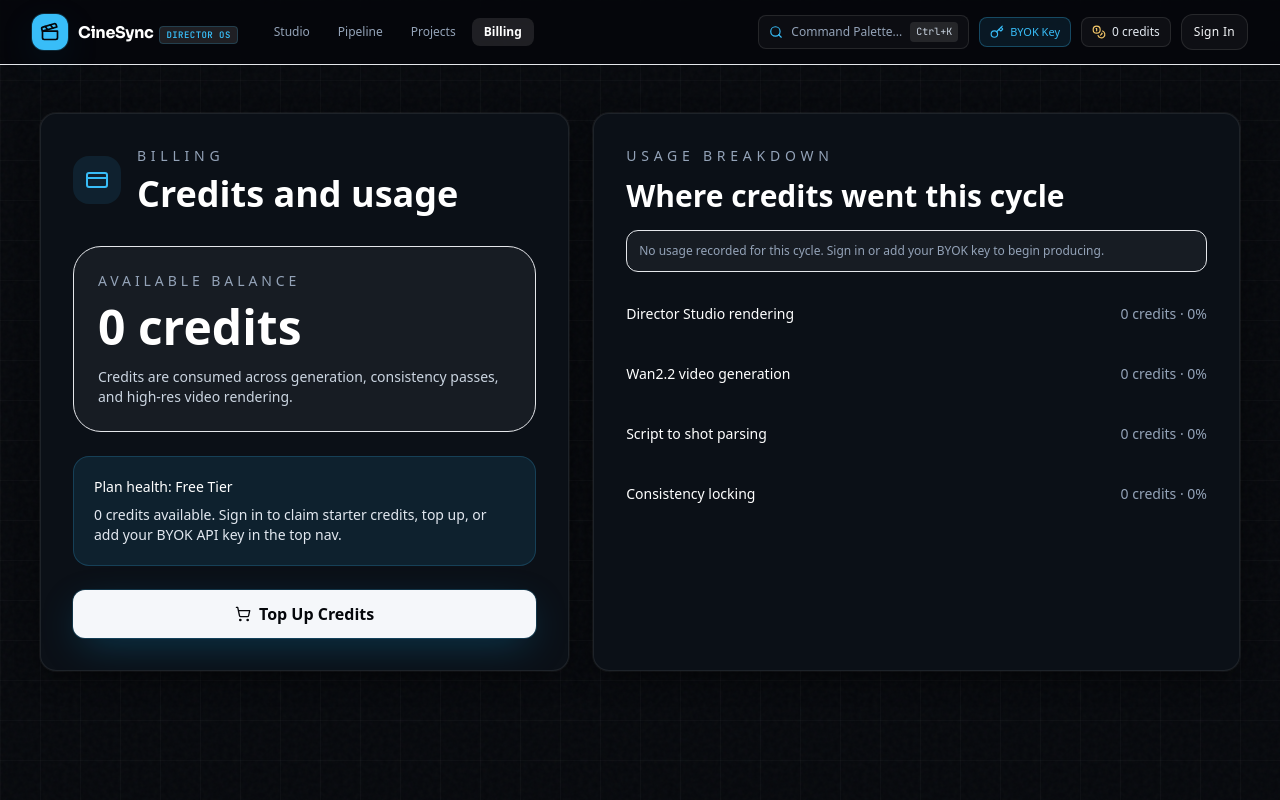
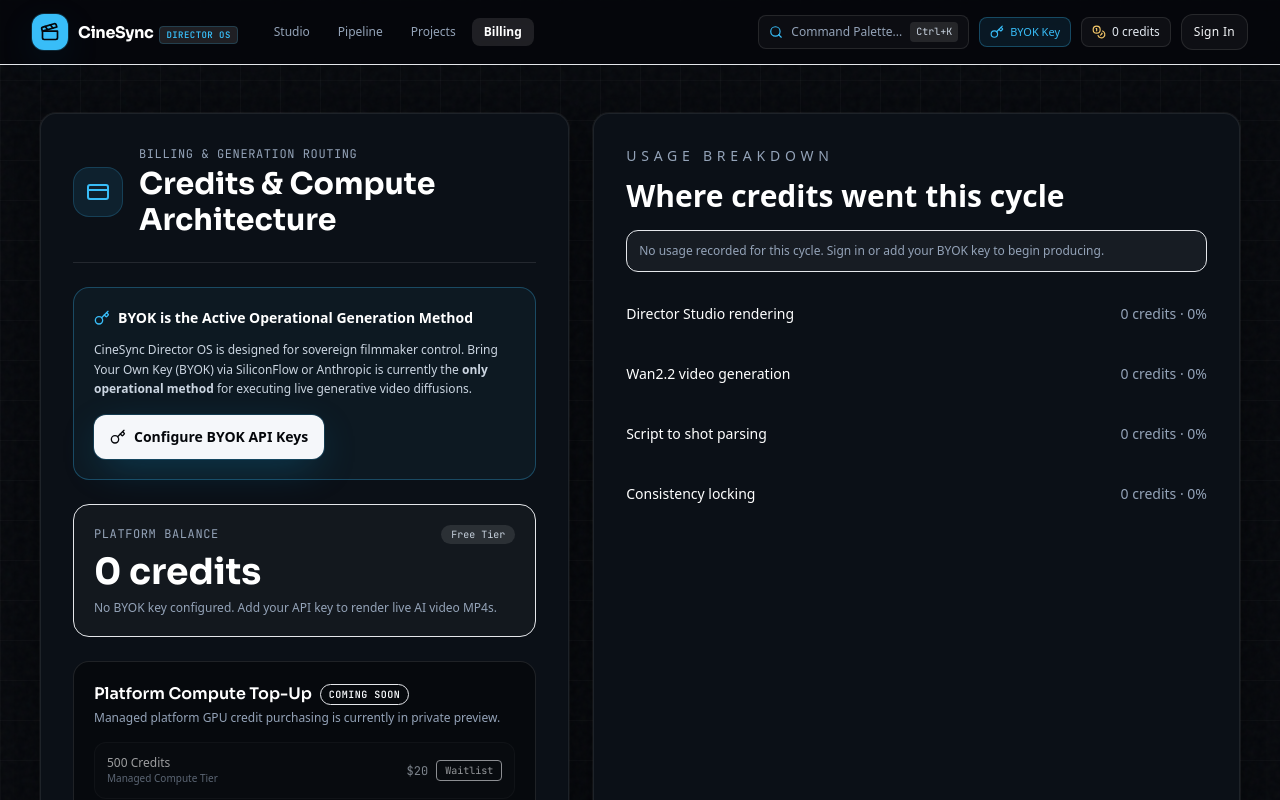
Before and after one commit to SAIELESH/cinesync-os-showcase-, a Next.js app in the folder frontend/: page /billing in a window 1280 px wide. Shown: the top 800 px of the page. Built offline with nearby package versions, Linux system fonts and the light colour scheme.

Commit message:
feat: add portfolio footer with Sailesh Krishnan credits, BYOK video gate, and mark platform credits coming soon

```diff
--- a/frontend/components/billing/CreditsPanel.tsx
+++ b/frontend/components/billing/CreditsPanel.tsx
@@ -1,104 +1,124 @@
 import { useState } from "react";
-import { CreditCard, ShoppingCart, Check, Zap } from "lucide-react";
+import { CreditCard, Key, ShieldCheck, Clock, ExternalLink } from "lucide-react";
 import { Button } from "@/components/global/ui/Button";
 import { Card } from "@/components/global/ui/Card";
-import { Modal } from "@/components/global/ui/Modal";
 import { useAuth } from "@/lib/auth";
 import { formatCredits } from "@/lib/utils";
 
 export function CreditsPanel() {
-  const { user, addCredits } = useAuth();
-  const [modalOpen, setModalOpen] = useState(false);
-  const [addedSuccess, setAddedSuccess] = useState(false);
+  const { user } = useAuth();
 
-  const handleBuy = (amount: number) => {
-    addCredits(amount);
-    setAddedSuccess(true);
-    setTimeout(() => {
-      setAddedSuccess(false);
-      setModalOpen(false);
-    }, 1500);
+  const handleOpenByok = () => {
+    if (typeof window !== "undefined") {
+      window.dispatchEvent(new CustomEvent("open-byok-modal"));
+    }
   };
 
   return (
-    <>
-      <Card className="p-6 lg:p-8">
-        <div className="flex items-center gap-4">
-          <div className="rounded-2xl bg-accent/10 p-3 text-accent">
+    <Card className="p-6 lg:p-8 space-y-6">
+      <div className="flex items-center gap-4 border-b border-white/10 pb-6">
+        <div className="rounded-2xl bg-accent/10 p-3 text-accent border border-accent/20">
           <CreditCard className="size-6" />
         </div>
         <div>
-            <div className="text-sm uppercase tracking-[0.34em] text-slate-400">Billing</div>
-            <h1 className="mt-2 font-[var(--font-sora)] text-4xl font-semibold text-white">Credits and usage</h1>
+          <div className="text-xs font-mono uppercase tracking-wider text-slate-400">
+            Billing & Generation Routing
+          </div>
+          <h1 className="mt-1 font-sora text-2xl sm:text-3xl font-bold text-white">
+            Credits & Compute Architecture
+          </h1>
         </div>
       </div>
 
-        <div className="mt-8 rounded-[28px] border border-white/8 bg-white/5 p-6">
-          <div className="text-sm uppercase tracking-[0.28em] text-slate-400">Available Balance</div>
-          <div className="mt-3 font-[var(--font-sora)] text-5xl font-semibold text-white">{formatCredits(user.credits)}</div>
-          <p className="mt-4 max-w-xl text-sm text-slate-300">
-            Credits are consumed across generation, consistency passes, and high-res video rendering.
+      {/* Operational Generation Notice */}
+      <div className="rounded-2xl border border-accent/30 bg-accent/[0.05] p-5 space-y-3">
+        <div className="flex items-center gap-2 text-sm font-semibold text-white">
+          <Key className="size-4 text-accent" />
+          BYOK is the Active Operational Generation Method
+        </div>
+        <p className="text-xs text-slate-300 leading-relaxed">
+          CineSync Director OS is designed for sovereign filmmaker control. Bring Your Own Key (BYOK) via SiliconFlow or Anthropic is currently the <strong>only operational method</strong> for executing live generative video diffusions.
+        </p>
+        <div className="pt-1">
+          <Button size="md" className="gap-2 font-semibold shadow-glow" onClick={handleOpenByok}>
+            <Key className="size-4" />
+            Configure BYOK API Keys
+          </Button>
+        </div>
+      </div>
+
+      {/* Available Balance Strip */}
+      <div className="rounded-2xl border border-white/8 bg-white/[0.03] p-5 space-y-2">
+        <div className="flex items-center justify-between">
+          <span className="text-xs font-mono uppercase tracking-wider text-slate-400">
+            Platform Balance
+          </span>
+          <span className="rounded-full bg-white/10 px-2.5 py-0.5 text-[10px] font-mono text-slate-300">
+            {user.plan}
+          </span>
+        </div>
+        <div className="font-sora text-4xl font-bold text-white">
+          {formatCredits(user.credits)}
+        </div>
+        <p className="text-xs text-slate-400 leading-snug">
+          {user.siliconFlowKey
+            ? "BYOK Key Active: Generating via your personal SiliconFlow key (zero platform credit deduction)."
+            : "No BYOK key configured. Add your API key to render live AI video MP4s."}
         </p>
       </div>
 
-        <div className="mt-6 rounded-2xl border border-accent/20 bg-accent/10 p-5">
-          <div className="text-sm font-medium text-white">Plan health: {user.plan}</div>
-          <p className="mt-2 text-sm text-slate-200">
-            {user.credits > 0
-              ? `Your current balance covers approximately ${Math.floor(user.credits / 65)} more standard multi-shot scenes.`
-              : user.siliconFlowKey
-              ? "BYOK API Key active — unlimited live rendering enabled via your SiliconFlow key."
-              : "0 credits available. Sign in to claim starter credits, top up, or add your BYOK API key in the top nav."}
+      {/* Platform Credits Coming Soon Tier Card (Disabled) */}
+      <div className="rounded-2xl border border-white/10 bg-black/40 p-5 space-y-4">
+        <div className="flex items-center justify-between">
+          <div>
+            <div className="flex items-center gap-2">
+              <span className="font-sora text-base font-semibold text-white">
+                Platform Compute Top-Up
+              </span>
+              <span className="rounded-full bg-amber/20 border border-amber/40 px-2 py-0.5 text-[10px] font-mono text-amber font-semibold uppercase tracking-wider">
+                Coming Soon
+              </span>
+            </div>
+            <p className="text-xs text-slate-400 mt-1">
+              Managed platform GPU credit purchasing is currently in private preview.
             </p>
           </div>
+        </div>
 
-        <Button size="lg" className="mt-6 w-full gap-2" onClick={() => setModalOpen(true)}>
-          <ShoppingCart className="size-4" />
-          Top Up Credits
-        </Button>
-      </Card>
-
-      <Modal
-        open={modalOpen}
-        onClose={() => setModalOpen(false)}
-        title="Purchase Production Credits"
-        description="Select a credit tier to instantly expand your rendering quota."
-      >
-        <div className="space-y-4">
+        <div className="space-y-2">
           {[
-            { credits: 500, price: "$20", scenes: "~8 full scenes" },
-            { credits: 2000, price: "$65", scenes: "~30 full scenes", popular: true },
-            { credits: 5000, price: "$140", scenes: "~80 full scenes" }
+            { credits: "500 Credits", price: "$20", status: "Managed Compute Tier" },
+            { credits: "2,000 Credits", price: "$65", status: "Studio Pro Tier" },
+            { credits: "5,000 Credits", price: "$140", status: "Production Enterprise Tier" }
           ].map((tier) => (
             <div
               key={tier.credits}
-              className={`flex items-center justify-between rounded-2xl border p-4 transition ${
-                tier.popular ? "border-accent/40 bg-accent/10" : "border-white/10 bg-white/5"
-              }`}
+              className="flex items-center justify-between rounded-xl border border-white/5 bg-white/[0.02] p-3 opacity-60"
             >
               <div>
+                <div className="font-medium text-white text-xs">{tier.credits}</div>
+                <div className="text-[10px] text-slate-400">{tier.status}</div>
+              </div>
               <div className="flex items-center gap-2">
-                  <span className="font-semibold text-white">+{tier.credits} Credits</span>
-                  {tier.popular && (
-                    <span className="rounded-full bg-accent/20 px-2.5 py-0.5 text-xs text-accent">
-                      Most Popular
+                <span className="font-mono text-xs text-slate-300">{tier.price}</span>
+                <span className="text-[10px] font-mono text-amber bg-amber/10 px-2 py-0.5 rounded border border-amber/20">
+                  Waitlist
                 </span>
-                  )}
               </div>
-                <div className="text-xs text-slate-400">{tier.scenes}</div>
-              </div>
-              <Button
-                size="sm"
-                className="gap-2"
-                onClick={() => handleBuy(tier.credits)}
-              >
-                {addedSuccess ? <Check className="size-4 text-emerald" /> : <Zap className="size-4" />}
-                {tier.price}
-              </Button>
             </div>
           ))}
         </div>
-      </Modal>
-    </>
+
+        {/* Disabled Action Button */}
+        <Button
+          size="lg"
+          disabled
+          className="w-full justify-center gap-2 bg-white/10 text-slate-400 cursor-not-allowed border border-white/5"
+        >
+          <Clock className="size-4" />
+          Platform Credits (Coming Soon)
+        </Button>
+      </div>
+    </Card>
   );
 }
--- a/frontend/components/global/layout/TopNav.tsx
+++ b/frontend/components/global/layout/TopNav.tsx
@@ -54,7 +54,26 @@
 
   useEffect(() => {
     setIsMac(typeof navigator !== "undefined" && navigator.platform.toUpperCase().indexOf("MAC") >= 0);
-  }, []);
+
+    const handleOpenByok = () => {
+      setSiliconKey(user.siliconFlowKey || "");
+      setAnthropicKey(user.anthropicKey || "");
+      setTestResult(null);
+      setKeyModalOpen(true);
+    };
+
+    const handleOpenAuth = () => {
+      setAuthModalOpen(true);
+    };
+
+    window.addEventListener("open-byok-modal", handleOpenByok);
+    window.addEventListener("open-auth-modal", handleOpenAuth);
+
+    return () => {
+      window.removeEventListener("open-byok-modal", handleOpenByok);
+      window.removeEventListener("open-auth-modal", handleOpenAuth);
+    };
+  }, [user.anthropicKey, user.siliconFlowKey]);
 
   const handleSaveKeys = (e: React.FormEvent) => {
     e.preventDefault();
--- a/frontend/components/global/ui/VideoPlayer.tsx
+++ b/frontend/components/global/ui/VideoPlayer.tsx
@@ -1,7 +1,8 @@
 import { useState } from "react";
 import { motion } from "framer-motion";
-import { Play, Pause, Sparkles, Camera, Eye, CheckCircle2, AlertCircle, Film } from "lucide-react";
+import { Play, Pause, Sparkles, Camera, Eye, CheckCircle2, AlertCircle, Film, Key, Lock } from "lucide-react";
 import { Card } from "@/components/global/ui/Card";
+import { useAuth } from "@/lib/auth";
 import { cn } from "@/lib/utils";
 
 type VideoPlayerProps = {
@@ -37,8 +38,26 @@
   shotTheme,
   continuityStatus = { character: true, lighting: true, style: true }
 }: VideoPlayerProps) {
+  const { user } = useAuth();
   const [isPlaying, setIsPlaying] = useState(false);
   const [showGrid, setShowGrid] = useState(false);
+  const [byokNoticeOpen, setByokNoticeOpen] = useState(false);
+
+  const canPlayLiveVideo = Boolean(user.isLoggedIn || user.siliconFlowKey);
+
+  const handlePlayClick = () => {
+    if (!canPlayLiveVideo) {
+      setByokNoticeOpen(true);
+      return;
+    }
+    setIsPlaying(!isPlaying);
+  };
+
+  const openByokModal = () => {
+    if (typeof window !== "undefined") {
+      window.dispatchEvent(new CustomEvent("open-byok-modal"));
+    }
+  };
 
   // Dynamic Storyboard Theme Background
   const getThemeBackground = () => {
@@ -50,7 +69,6 @@
           <div className="absolute top-1/4 left-1/3 size-64 rounded-full bg-cyan-500/10 blur-3xl" />
           <div className="absolute bottom-1/3 right-1/4 size-48 rounded-full bg-blue-600/15 blur-3xl" />
           <div className="absolute inset-0 bg-[radial-gradient(ellipse_at_bottom,rgba(56,189,248,0.15),transparent_60%)]" />
-          {/* Subtle Rain Streaks Effect */}
           <div className="absolute inset-0 opacity-20 bg-[repeating-linear-gradient(105deg,transparent,transparent_15px,rgba(255,255,255,0.06)_16px,transparent_17px)]" />
         </div>
       );
@@ -89,7 +107,7 @@
         "group relative flex flex-col justify-between overflow-hidden border border-white/10 bg-[#070A0F] p-4 sm:p-5 shadow-modal-elevation min-h-[320px] w-full"
       )}
     >
-      {src ? (
+      {src && canPlayLiveVideo ? (
         <div className="relative -m-4 sm:-m-5 aspect-video w-[calc(100%+2rem)] sm:w-[calc(100%+2.5rem)] overflow-hidden rounded-2xl bg-black">
           <video
             src={src}
@@ -172,24 +190,56 @@
             </div>
           </div>
 
-          {/* Center Play Button Simulator */}
+          {/* Center Play / Preview Transport or BYOK Gate */}
           <div className="relative z-20 my-auto flex flex-col items-center justify-center py-4">
+            {byokNoticeOpen && !canPlayLiveVideo ? (
+              <div className="max-w-xs rounded-2xl border border-accent/30 bg-[#0c121c]/95 p-3.5 text-center shadow-2xl backdrop-blur-xl space-y-2">
+                <div className="flex items-center justify-center gap-1.5 text-xs font-semibold text-white">
+                  <Key className="size-4 text-accent" />
+                  BYOK Required for Video Playback
+                </div>
+                <p className="text-[11px] text-slate-300 leading-snug">
+                  Live AI video rendering requires a BYOK API key. Add your personal SiliconFlow key to render and play full-motion video sequences.
+                </p>
+                <div className="flex items-center justify-center gap-2 pt-1">
                   <button
                     type="button"
-              onClick={() => setIsPlaying(!isPlaying)}
+                    onClick={openByokModal}
+                    className="rounded-lg bg-accent px-2.5 py-1 text-xs font-semibold text-background hover:bg-white transition"
+                  >
+                    Configure BYOK Key
+                  </button>
+                  <button
+                    type="button"
+                    onClick={() => setByokNoticeOpen(false)}
+                    className="text-xs text-slate-400 hover:text-white"
+                  >
+                    Dismiss
+                  </button>
+                </div>
+              </div>
+            ) : (
+              <>
+                <button
+                  type="button"
+                  onClick={handlePlayClick}
                   className="group/btn flex size-14 items-center justify-center rounded-full border border-white/20 bg-black/80 text-white shadow-glow backdrop-blur-md transition-all duration-200 hover:scale-110 hover:border-accent hover:bg-accent hover:text-background"
-              aria-label={src ? "Play Generated Shot" : isPlaying ? "Pause Sequence Timing" : "Preview Sequence Timing"}
-              title={src ? "Play Generated Shot" : isPlaying ? "Pause Sequence Timing" : "Preview Sequence Timing"}
+                  aria-label={canPlayLiveVideo ? (isPlaying ? "Pause Sequence Timing" : "Preview Sequence Timing") : "Configure BYOK for Live Playback"}
+                  title={canPlayLiveVideo ? (isPlaying ? "Pause Sequence Timing" : "Preview Sequence Timing") : "Configure BYOK for Live Playback"}
                 >
-              {isPlaying ? (
+                  {!canPlayLiveVideo ? (
+                    <Key className="size-5 text-accent" />
+                  ) : isPlaying ? (
                     <Pause className="size-5 fill-current" />
                   ) : (
                     <Play className="ml-1 size-5 fill-current" />
                   )}
                 </button>
                 <span className="mt-2 text-[10px] font-mono uppercase tracking-wider text-slate-400">
-              {src ? "Play Generated Shot" : "Preview Sequence Timing"}
+                  {!canPlayLiveVideo ? "BYOK Mode · Click to Configure Key" : isPlaying ? "Pause Sequence Timing" : "Preview Sequence Timing"}
                 </span>
+              </>
+            )}
           </div>
 
           {/* Bottom HUD: Scene Metadata & Continuity Chips */}
--- a/frontend/pages/index.tsx
+++ b/frontend/pages/index.tsx
@@ -175,6 +175,27 @@
 
           {/* Trust & Conversion Section */}
           <TrustSection trustPoints={trustPoints} />
+
+          {/* Official Showcase Footer */}
+          <footer className="mt-20 border-t border-white/10 pt-10 pb-16 text-center">
+            <div className="flex flex-col items-center justify-center gap-2">
+              <div className="font-sora text-sm font-semibold text-white">
+                CineSync Director OS
+              </div>
+              <p className="text-xs text-slate-400">
+                A project designed and developed by <strong className="text-slate-200">Sailesh Krishnan</strong>
+              </p>
+              <a
+                href="https://github.com/SAIELESH/cinesync-os-showcase-"
+                target="_blank"
+                rel="noreferrer"
+                className="mt-2 inline-flex items-center gap-1.5 rounded-full border border-white/10 bg-white/5 px-4 py-1.5 text-xs text-accent transition hover:border-accent/40 hover:bg-accent/10 hover:text-white"
+              >
+                <span>View source and technical case study on GitHub</span>
+                <span className="text-[11px]">↗</span>
+              </a>
+            </div>
+          </footer>
         </div>
       </section>
     </AppShell>
```
Lines whose indentation alone changed are shown as unchanged.
